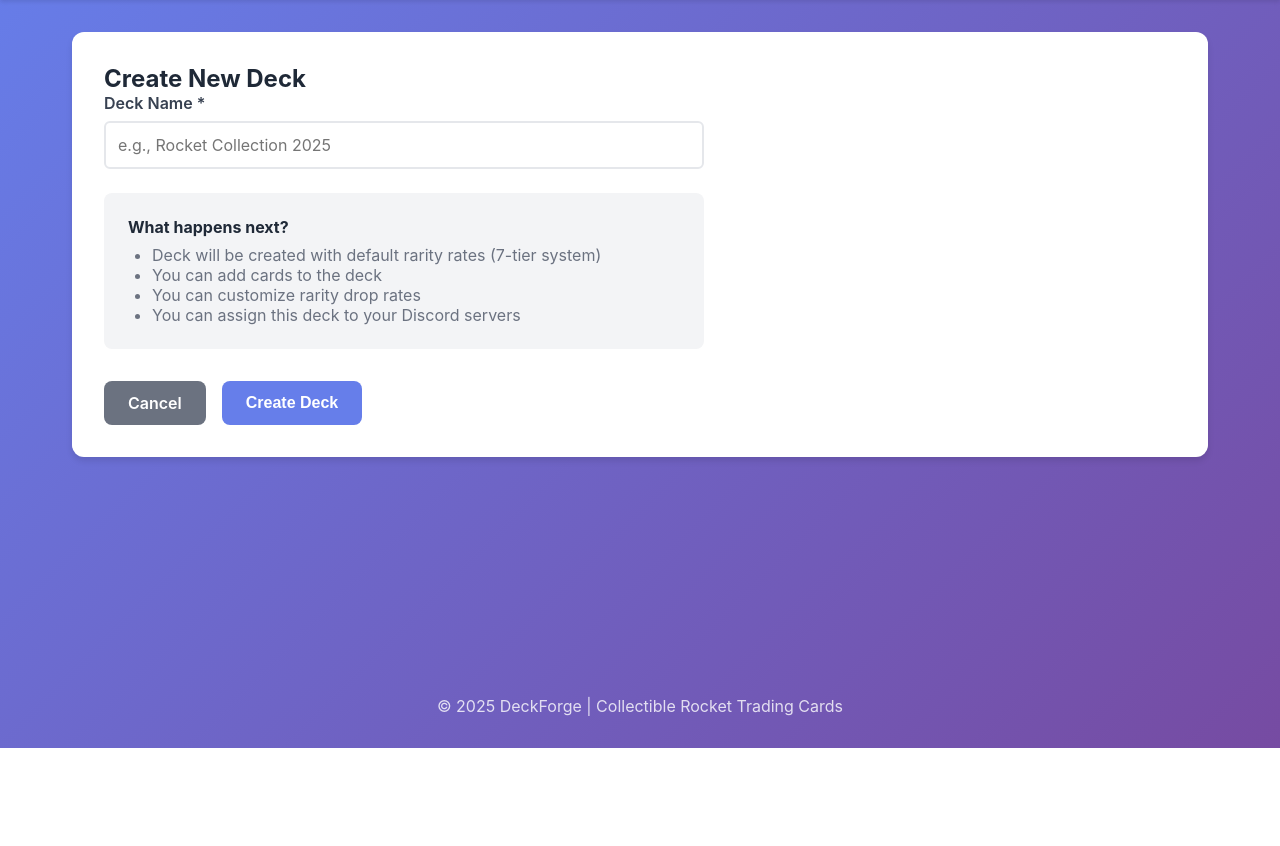
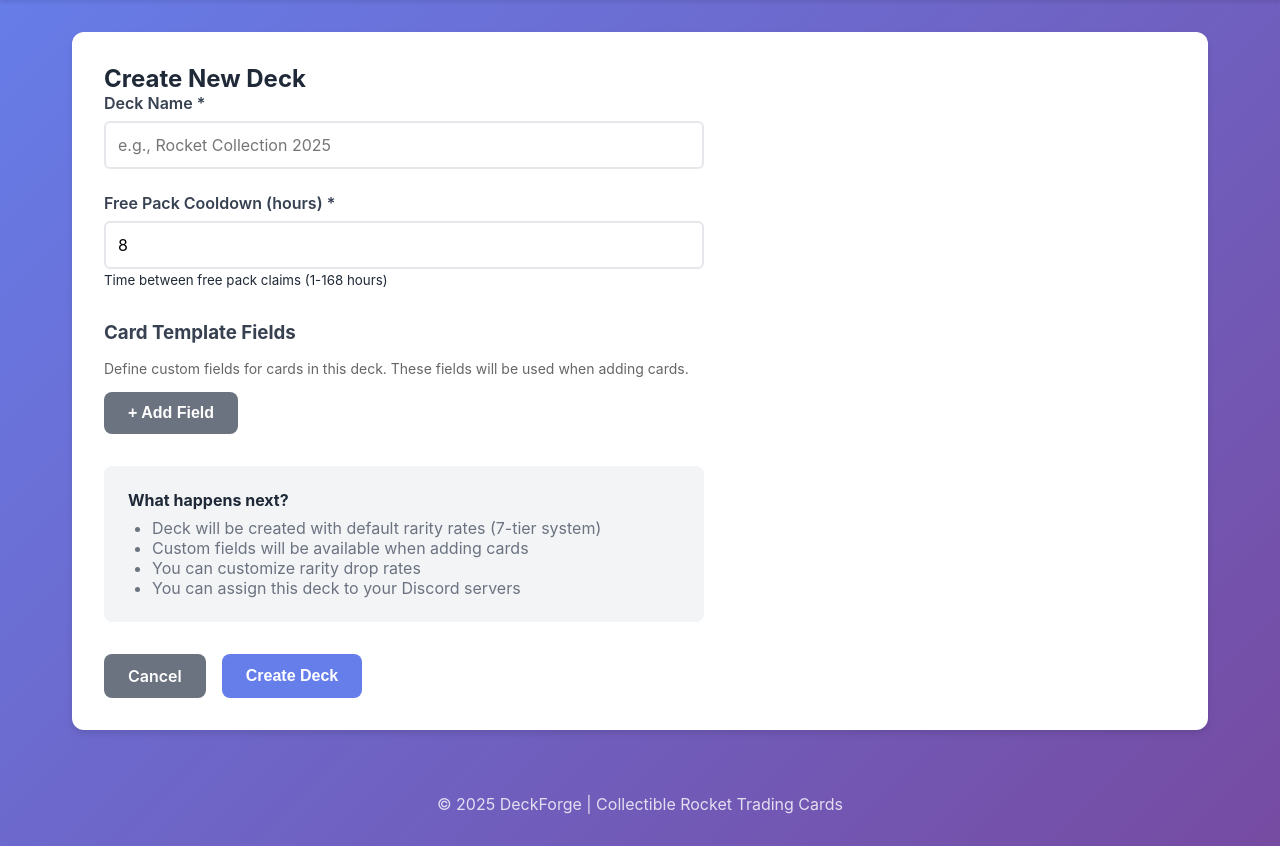
Before and after one commit to Excalium-OG/DeckForge, a FastAPI app: template web/templates/create_deck.html in a window 1280 px wide. Shown: the part 61-907 px from the top of the page. Before the commit the page ends 809 px from the top, so only its background shows below. Run offline with FastAPI, Linux system fonts and the light colour scheme; the template is opened without the code that fills it, so the values that code supplies are empty; parts of the project's set-up code (start-up, migrations or seed data) failed here and were passed over.

Commit message:
Add custom fields for cards and configure free pack cooldowns
Introduce card template fields for defining custom card attributes, update deck creation and editing to support these fields and a new free pack cooldown setting, and add a new database migration for these changes.

Replit-Commit-Author: Agent
Replit-Commit-Session-Id: 4f55a179-6eba-411a-9077-d2266764e472
Replit-Commit-Checkpoint-Type: intermediate_checkpoint
Replit-Commit-Screenshot-Url: https://storage.googleapis.com/screenshot-production-us-central1/f12067f3-d26e-4d2d-8bea-93b7035951eb/4f55a179-6eba-411a-9077-d2266764e472/ZFLZuXa

```diff
--- a/bot.py
+++ b/bot.py
@@ -71,7 +71,8 @@ class DeckForgeBot(commands.Bot):
             'db/migrations/0003_pack_system.sql',
             'db/migrations/0004_phase2_extensions.sql',
             'db/migrations/0005_web_admin.sql',
-            'db/migrations/0006_oauth_states.sql'
+            'db/migrations/0006_oauth_states.sql',
+            'db/migrations/0007_card_templates.sql'
         ]
 
         async with self.db_pool.acquire() as conn:
--- a/web/main.py
+++ b/web/main.py
@@ -427,18 +427,24 @@ async def create_deck_form(request: Request, user = Depends(require_admin)):
 async def create_deck(
     request: Request,
     name: str = Form(...),
+    free_pack_cooldown_hours: int = Form(...),
     user = Depends(require_admin)
 ):
-    """Create a new deck"""
+    """Create a new deck with template fields"""
+    # Validate cooldown
+    if free_pack_cooldown_hours < 1 or free_pack_cooldown_hours > 168:
+        raise HTTPException(status_code=400, detail="Cooldown must be between 1 and 168 hours")
+
     pool = await get_db_pool()
+    form_data = await request.form()
 
     async with pool.acquire() as conn:
-        # Create deck
+        # Create deck with cooldown
         deck = await conn.fetchrow(
-            """INSERT INTO decks (name, created_by)
-               VALUES ($1, $2)
+            """INSERT INTO decks (name, created_by, free_pack_cooldown_hours)
+               VALUES ($1, $2, $3)
                RETURNING deck_id, name""",
-            name, user['id']
+            name, user['id'], free_pack_cooldown_hours
         )
 
         # Create default rarity ranges (7-tier system)
@@ -458,6 +464,26 @@ async def create_deck(
                    VALUES ($1, $2, $3)""",
                 deck['deck_id'], rarity, rate
             )
+
+        # Create template fields if provided
+        field_names = form_data.getlist('field_names[]')
+        field_types = form_data.getlist('field_types[]')
+        dropdown_options = form_data.getlist('dropdown_options[]')
+        is_required = form_data.getlist('is_required[]')
+
+        for idx, field_name in enumerate(field_names):
+            if field_name:  # Skip empty names
+                field_type = field_types[idx] if idx < len(field_types) else 'text'
+                options = dropdown_options[idx] if idx < len(dropdown_options) else None
+                # is_required[] contains '1' for required, '0' for not required
+                required = is_required[idx] == '1' if idx < len(is_required) else False
+
+                await conn.execute(
+                    """INSERT INTO card_templates
+                       (deck_id, field_name, field_type, dropdown_options, field_order, is_required)
+                       VALUES ($1, $2, $3, $4, $5, $6)""",
+                    deck['deck_id'], field_name, field_type, options, idx, required
+                )
 
     return RedirectResponse(url=f"/deck/{deck['deck_id']}/edit", status_code=303)
 
@@ -480,17 +506,34 @@ async def edit_deck_form(request: Request, deck_id: int, user = Depends(require_
         if deck['created_by'] != user['id'] and not is_global_admin(user['id']):
             raise HTTPException(status_code=403, detail="You don't own this deck")
 
-        # Get cards in this deck
+        # Get template fields for this deck
+        template_fields = await conn.fetch(
+            """SELECT * FROM card_templates
+               WHERE deck_id = $1
+               ORDER BY field_order""",
+            deck_id
+        )
+
+        # Get cards in this deck with their template field values
         cards = await conn.fetch(
-            """SELECT * FROM cards
-               WHERE deck_id = $1
-               ORDER BY rarity, name""",
+            """SELECT c.*,
+                      array_agg(json_build_object(
+                          'template_id', ctf.template_id,
+                          'field_value', ctf.field_value
+                      ) ORDER BY ct.field_order) FILTER (WHERE ctf.field_id IS NOT NULL) as template_values
+               FROM cards c
+               LEFT JOIN card_template_fields ctf ON c.card_id = ctf.card_id
+               LEFT JOIN card_templates ct ON ctf.template_id = ct.template_id
+               WHERE c.deck_id = $1
+               GROUP BY c.card_id
+               ORDER BY c.rarity, c.name""",
             deck_id
         )
 
     return templates.TemplateResponse("edit_deck.html", {
         "request": request,
         "user": user,
+        "template_fields": template_fields,
         "deck": dict(deck),
         "cards": [dict(c) for c in cards]
     })
@@ -502,16 +545,12 @@ async def add_card_to_deck(
     name: str = Form(...),
     description: str = Form(...),
     rarity: str = Form(...),
-    height: str = Form(None),
-    diameter: str = Form(None),
-    thrust: str = Form(None),
-    payload_leo: str = Form(None),
-    reusability: str = Form(None),
     image_url: str = Form(None),
     user = Depends(require_admin)
 ):
-    """Add a card to a deck"""
+    """Add a card to a deck with template field values"""
     pool = await get_db_pool()
+    form_data = await request.form()
 
     async with pool.acquire() as conn:
         # Verify deck ownership
@@ -526,14 +565,33 @@ async def add_card_to_deck(
         if deck['created_by'] != user['id'] and not is_global_admin(user['id']):
             raise HTTPException(status_code=403, detail="You don't own this deck")
 
-        # Insert card
-        await conn.execute(
-            """INSERT INTO cards (deck_id, name, description, rarity, image_url, created_by,
-                                  height, diameter, thrust, payload_leo, reusability)
-               VALUES ($1, $2, $3, $4, $5, $6, $7, $8, $9, $10, $11)""",
-            deck_id, name, description, rarity, image_url, user['id'],
-            height, diameter, thrust, payload_leo, reusability
+        # Insert card with basic fields only
+        card = await conn.fetchrow(
+            """INSERT INTO cards (deck_id, name, description, rarity, image_url, created_by)
+               VALUES ($1, $2, $3, $4, $5, $6)
+               RETURNING card_id""",
+            deck_id, name, description, rarity, image_url, user['id']
         )
+
+        # Get template fields for this deck
+        template_fields = await conn.fetch(
+            "SELECT template_id FROM card_templates WHERE deck_id = $1",
+            deck_id
+        )
+
+        # Insert template field values
+        for template_field in template_fields:
+            template_id = template_field['template_id']
+            field_key = f"template_field_{template_id}"
+
+            if field_key in form_data:
+                field_value = form_data.get(field_key)
+                if field_value:  # Only insert non-empty values
+                    await conn.execute(
+                        """INSERT INTO card_template_fields (card_id, template_id, field_value)
+                           VALUES ($1, $2, $3)""",
+                        card['card_id'], template_id, field_value
+                    )
 
     return RedirectResponse(url=f"/deck/{deck_id}/edit", status_code=303)
 
@@ -564,6 +622,66 @@ async def delete_card_from_deck(
         await conn.execute(
             "DELETE FROM cards WHERE card_id = $1 AND deck_id = $2",
             card_id, deck_id
+        )
+
+    return RedirectResponse(url=f"/deck/{deck_id}/edit", status_code=303)
+
+@app.get("/deck/{deck_id}/cooldown", response_class=HTMLResponse)
+async def edit_cooldown(request: Request, deck_id: int, user = Depends(require_admin)):
+    """Show cooldown editor"""
+    pool = await get_db_pool()
+
+    async with pool.acquire() as conn:
+        # Get deck info
+        deck = await conn.fetchrow(
+            "SELECT * FROM decks WHERE deck_id = $1",
+            deck_id
+        )
+
+        if not deck:
+            raise HTTPException(status_code=404, detail="Deck not found")
+
+        # Check permissions
+        if deck['created_by'] != user['id'] and not is_global_admin(user['id']):
+            raise HTTPException(status_code=403, detail="You don't own this deck")
+
+    return templates.TemplateResponse("edit_cooldown.html", {
+        "request": request,
+        "user": user,
+        "deck": dict(deck)
+    })
+
+@app.post("/deck/{deck_id}/cooldown/update")
+async def update_cooldown(
+    request: Request,
+    deck_id: int,
+    free_pack_cooldown_hours: int = Form(...),
+    user = Depends(require_admin)
+):
+    """Update deck cooldown"""
+    # Validate cooldown
+    if free_pack_cooldown_hours < 1 or free_pack_cooldown_hours > 168:
+        raise HTTPException(status_code=400, detail="Cooldown must be between 1 and 168 hours")
+
+    pool = await get_db_pool()
+
+    async with pool.acquire() as conn:
+        # Verify deck ownership
+        deck = await conn.fetchrow(
+            "SELECT created_by FROM decks WHERE deck_id = $1",
+            deck_id
+        )
+
+        if not deck:
+            raise HTTPException(status_code=404, detail="Deck not found")
+
+        if deck['created_by'] != user['id'] and not is_global_admin(user['id']):
+            raise HTTPException(status_code=403, detail="You don't own this deck")
+
+        # Update cooldown
+        await conn.execute(
+            "UPDATE decks SET free_pack_cooldown_hours = $1 WHERE deck_id = $2",
+            free_pack_cooldown_hours, deck_id
         )
 
     return RedirectResponse(url=f"/deck/{deck_id}/edit", status_code=303)
--- a/web/templates/create_deck.html
+++ b/web/templates/create_deck.html
@@ -6,18 +6,36 @@
 <div class="form-container">
     <h2>Create New Deck</h2>
 
-    <form method="POST" action="/deck/create" class="deck-form">
+    <form method="POST" action="/deck/create" class="deck-form" id="create-deck-form">
         <div class="form-group">
             <label for="name">Deck Name *</label>
             <input type="text" id="name" name="name" required
                    placeholder="e.g., Rocket Collection 2025" maxlength="100">
         </div>
 
+        <div class="form-group">
+            <label for="cooldown">Free Pack Cooldown (hours) *</label>
+            <input type="number" id="cooldown" name="free_pack_cooldown_hours"
+                   min="1" max="168" value="8" required>
+            <small>Time between free pack claims (1-168 hours)</small>
+        </div>
+
+        <div class="section">
+            <h3>Card Template Fields</h3>
+            <p class="help-text">Define custom fields for cards in this deck. These fields will be used when adding cards.</p>
+
+            <div id="template-fields">
+                <!-- Template fields will be added here -->
+            </div>
+
+            <button type="button" id="add-field-btn" class="btn btn-secondary">+ Add Field</button>
+        </div>
+
         <div class="form-info">
             <h4>What happens next?</h4>
             <ul>
                 <li>Deck will be created with default rarity rates (7-tier system)</li>
-                <li>You can add cards to the deck</li>
+                <li>Custom fields will be available when adding cards</li>
                 <li>You can customize rarity drop rates</li>
                 <li>You can assign this deck to your Discord servers</li>
             </ul>
@@ -29,4 +47,121 @@
         </div>
     </form>
 </div>
+
+<template id="field-template">
+    <div class="template-field-item">
+        <div class="field-row">
+            <div class="form-group">
+                <label>Field Name *</label>
+                <input type="text" name="field_names[]" required placeholder="e.g., Height">
+            </div>
+
+            <div class="form-group">
+                <label>Field Type *</label>
+                <select name="field_types[]" class="field-type-select" required>
+                    <option value="text">Text</option>
+                    <option value="number">Number</option>
+                    <option value="dropdown">Dropdown</option>
+                </select>
+            </div>
+
+            <div class="form-group dropdown-options" style="display: none;">
+                <label>Dropdown Options</label>
+                <input type="text" name="dropdown_options[]" placeholder="Option1,Option2,Option3">
+                <small>Comma-separated values</small>
+            </div>
+
+            <div class="form-group">
+                <label>Required?</label>
+                <input type="checkbox" class="is-required-checkbox">
+                <input type="hidden" name="is_required[]" value="0">
+            </div>
+
+            <button type="button" class="btn btn-sm btn-danger remove-field-btn">×</button>
+        </div>
+    </div>
+</template>
+
+<script>
+let fieldCounter = 0;
+
+document.getElementById('add-field-btn').addEventListener('click', function() {
+    const template = document.getElementById('field-template');
+    const clone = template.content.cloneNode(true);
+
+    // Add change listener for dropdown toggle
+    const select = clone.querySelector('.field-type-select');
+    const dropdownOptions = clone.querySelector('.dropdown-options');
+
+    select.addEventListener('change', function() {
+        if (this.value === 'dropdown') {
+            dropdownOptions.style.display = 'block';
+            dropdownOptions.querySelector('input').required = true;
+        } else {
+            dropdownOptions.style.display = 'none';
+            dropdownOptions.querySelector('input').required = false;
+            dropdownOptions.querySelector('input').value = '';
+        }
+    });
+
+    // Add required checkbox listener
+    const checkbox = clone.querySelector('.is-required-checkbox');
+    const hiddenInput = clone.querySelector('input[name="is_required[]"]');
+    checkbox.addEventListener('change', function() {
+        hiddenInput.value = this.checked ? '1' : '0';
+    });
+
+    // Add remove listener
+    clone.querySelector('.remove-field-btn').addEventListener('click', function() {
+        this.closest('.template-field-item').remove();
+    });
+
+    document.getElementById('template-fields').appendChild(clone);
+    fieldCounter++;
+});
+
+// Add validation
+document.getElementById('create-deck-form').addEventListener('submit', function(e) {
+    const cooldown = parseInt(document.getElementById('cooldown').value);
+    if (cooldown < 1 || cooldown > 168) {
+        e.preventDefault();
+        alert('Cooldown must be between 1 and 168 hours');
+        return false;
+    }
+});
+</script>
+
+<style>
+.template-field-item {
+    background: #f5f5f5;
+    padding: 15px;
+    margin-bottom: 10px;
+    border-radius: 4px;
+    border-left: 3px solid #5865f2;
+}
+
+.field-row {
+    display: flex;
+    gap: 15px;
+    align-items: flex-start;
+}
+
+.field-row .form-group {
+    flex: 1;
+}
+
+.field-row .form-group:last-child {
+    flex: 0 0 auto;
+}
+
+.remove-field-btn {
+    margin-top: 24px;
+}
+
+.help-text {
+    color: #666;
+    font-size: 14px;
+    margin-bottom: 15px;
+}
+</style>
 {% endblock %}
```
Also changed, not shown: web/templates/edit_cooldown.html (added, +64 -0 lines), web/templates/edit_deck.html (+33 -30 lines), db/migrations/0007_card_templates.sql (added), 1 other file.
